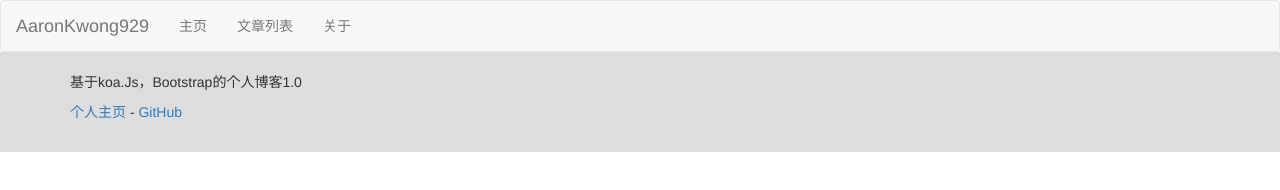
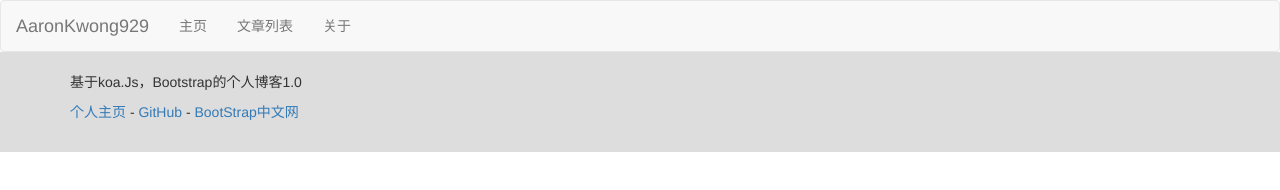
Before and after one commit to AaronKwong929/blog-test, a website: page views/base.html in a window 1280 px wide. Drawn offline with nearby package versions, Linux system fonts and the light colour scheme; files that its build step writes are made by us from their sources.

Commit message:
增加bootstrap中文网友情链接~

```diff
--- a/views/base.html
+++ b/views/base.html
@@ -54,6 +54,10 @@
                     <a target="_blank" href="https://github.com/AaronKwong929"
                         >GitHub</a
                     >
+                    -
+                    <a target="_blank" href="https://v3.bootcss.com/"
+                        >BootStrap中文网</a
+                    >
                 </p>
             </div>
         </footer>
```
